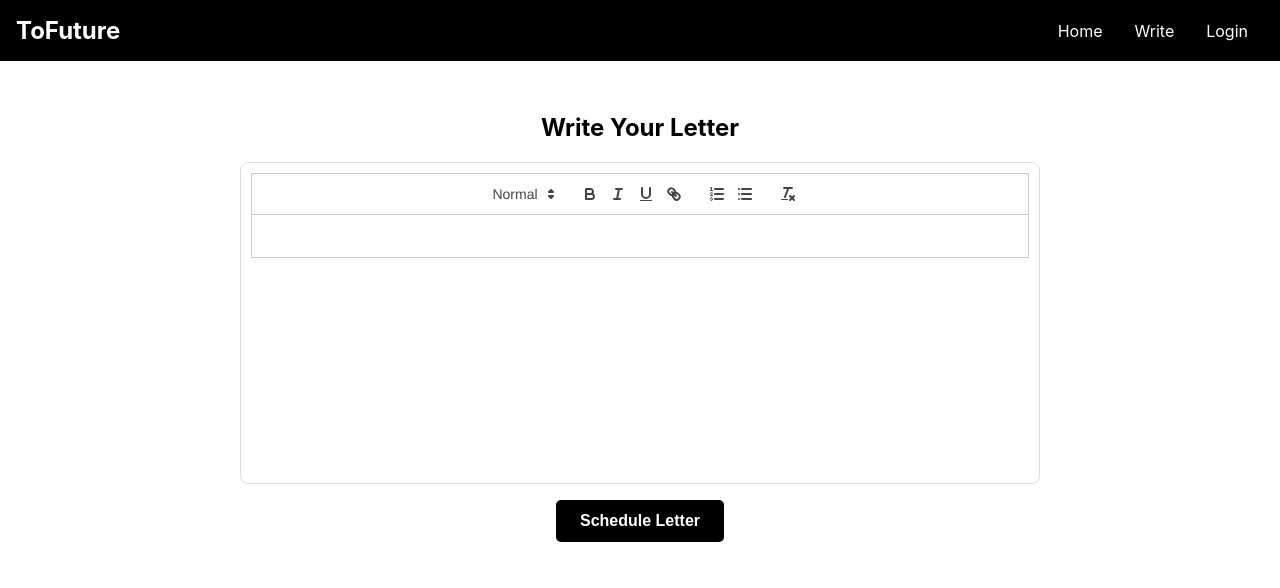
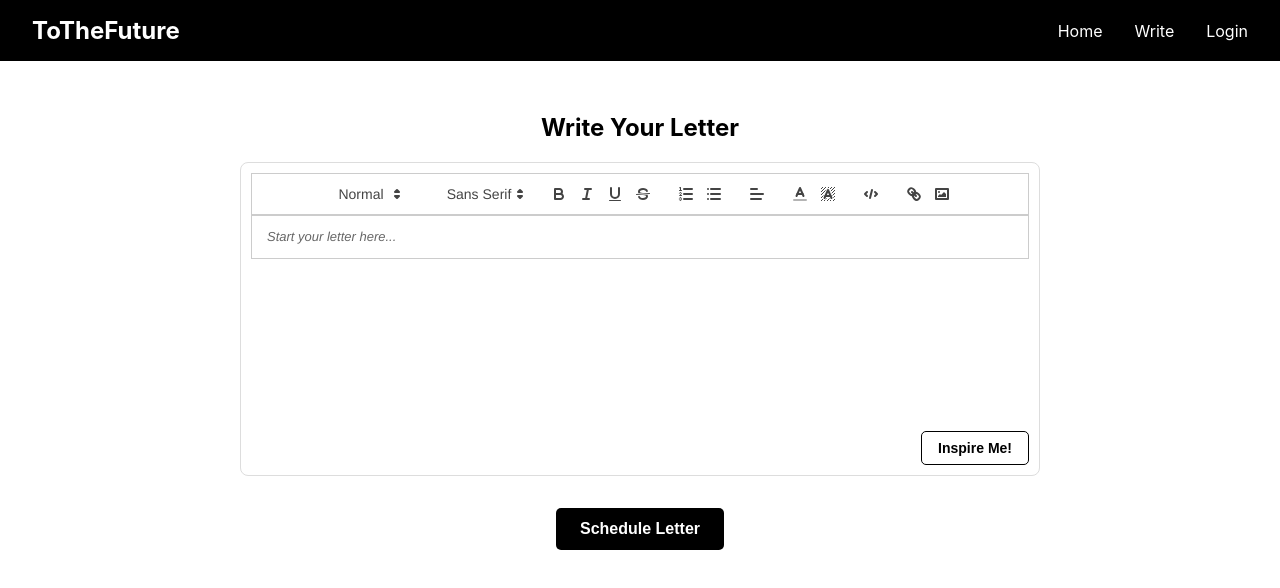
Before and after one commit to Abee04/timecapsule-new, a React (Create React App) app: page /message in a window 1280 px wide. Shown: the top 588 px of the page. Built offline with nearby package versions, Linux system fonts and the light colour scheme; no server answers.

Commit message:
changed the UI of Message and Write page

```diff
--- a/src/components/Home.js
+++ b/src/components/Home.js
@@ -1,12 +1,12 @@
 import React from 'react';
 import { Link } from 'react-router-dom';
-import backgroundImage from '../assets/time1.jpg'; // Path to your image
+import backgroundImage from '../assets/Story.jpg'; // Path to your image
 
 const Home = ({ user }) => {
   return (
     <div style={styles.home}>
       <div style={styles.overlay}>
-        <h1 style={styles.title}>Welcome to ToFuture</h1>
+        <h1 style={styles.title}>Welcome to ToTheFuture</h1>
         <p style={styles.description}>
           Ready to time capsule your messages? <br />
           Let your words travel through time, start your journey with ToFuture today! <br />
--- a/src/components/Login.js
+++ b/src/components/Login.js
@@ -1,7 +1,7 @@
 import React, { useState } from 'react';
 import { signInWithGoogle } from '../firebase';
 import { useNavigate } from 'react-router-dom';
-import timeImage from '../assets/time1.jpg';
+import timeImage from '../assets/Story.jpg';
 
 const Login = () => {
   const [isSigningIn, setIsSigningIn] = useState(false); // Track signing-in status
--- a/src/components/Message.js
+++ b/src/components/Message.js
@@ -1,39 +1,125 @@
-import React, { useState } from 'react';
-import ReactQuill from 'react-quill';
-import 'react-quill/dist/quill.snow.css'; // Import the styles for ReactQuill
-import { useNavigate } from 'react-router-dom';
+import React, { useState } from "react";
+import ReactQuill, { Quill } from "react-quill";
+import "react-quill/dist/quill.snow.css";
+import { useNavigate } from "react-router-dom";
+
+// Custom Toolbar with tooltips
+const CustomToolbar = () => (
+  <div id="toolbar">
+    {/* Headings */}
+    <span className="ql-formats">
+      <select className="ql-header" defaultValue="" title="Heading">
+        <option value="">Normal</option>
+        <option value="1">Heading 1</option>
+        <option value="2">Heading 2</option>
+        <option value="3">Heading 3</option>
+        <option value="4">Heading 4</option>
+        <option value="5">Heading 5</option>
+        <option value="6">Heading 6</option>
+      </select>
+    </span>
+    {/* Font Families */}
+    <span className="ql-formats">
+      <select className="ql-font" defaultValue="" title="Font Family">
+        <option value="sans-serif">Sans Serif</option>
+        <option value="serif">Serif</option>
+        <option value="monospace">Monospace</option>
+      </select>
+    </span>
+
+    {/* Text Formatting */}
+    <span className="ql-formats">
+      <button className="ql-bold" title="Bold"></button>
+      <button className="ql-italic" title="Italic"></button>
+      <button className="ql-underline" title="Underline"></button>
+      <button className="ql-strike" title="Strikethrough"></button>
+    </span>
+
+    {/* Lists */}
+    <span className="ql-formats">
+      <button className="ql-list" value="ordered" title="Ordered List"></button>
+      <button className="ql-list" value="bullet" title="Bullet List"></button>
+    </span>
+
+    {/* Alignment */}
+    <span className="ql-formats">
+      <select className="ql-align" defaultValue="" title="Text Alignment">
+        <option></option>
+        <option value="center">Center</option>
+        <option value="right">Right</option>
+        <option value="justify">Justify</option>
+      </select>
+    </span>
+
+     {/* Colors */}
+     <span className="ql-formats">
+      <button className="ql-color" title="Text Color"></button>
+      <button className="ql-background" title="Text Background Color"></button>
+    </span>
+
+    {/* Quotes */}
+    <span className="ql-formats">
+      <button className="ql-code-block" title="Code Block"></button>
+    </span>
+
+
+    {/* Links and Images */}
+    <span className="ql-formats">
+      <button className="ql-link" title="Insert Link"></button>
+      <button className="ql-image" title="Insert Image"></button>
+    </span>
+  </div>
+);
 
 const Message = () => {
-  const [message, setMessage] = useState('');
+  const [message, setMessage] = useState(""); // State for message
   const navigate = useNavigate();
 
   const handleSubmit = (e) => {
     e.preventDefault();
 
-    if (!message) {
-      alert('Please write your message!');
+    if (!message.trim()) {
+      alert("Please write your message!");
       return;
     }
 
-    // Navigate to Write.js with the message data
-    navigate('/write', {
-      state: {
-        message, // Pass the message to Write.js
-      },
+    // Navigate to another page with message data
+    navigate("/write", {
+      state: { message },
     });
+  };
+
+  const handleInspireMe = () => {
+    setMessage(
+      `<p><strong>Dear Future Me,</strong></p><p>I hope this message finds you well. Here's what I want to remind you of today:</p>`
+    );
   };
 
   return (
     <div style={styles.container}>
       <h2>Write Your Letter</h2>
+
       <div style={styles.editorContainer}>
+        {/* Custom Toolbar */}
+        <CustomToolbar />
+
+        {/* ReactQuill Editor */}
         <ReactQuill
           value={message}
           onChange={setMessage}
           theme="snow"
+          modules={Message.modules}
+          placeholder="Start your letter here..."
           style={styles.editor}
         />
+
+        {/* Inspire Me Button */}
+        <button onClick={handleInspireMe} style={styles.inspireButton}>
+          Inspire Me!
+        </button>
       </div>
+
+      {/* Submit Button */}
       <button onClick={handleSubmit} style={styles.button}>
         Schedule Letter
       </button>
@@ -41,32 +127,56 @@ const Message = () => {
   );
 };
 
-// Styles for the Message page
+// Quill Toolbar Modules
+Message.modules = {
+  toolbar: {
+    container: "#toolbar", // Use custom toolbar
+  },
+};
+
+// Styles
 const styles = {
   container: {
-    padding: '2rem',
-    maxWidth: '800px',
-    margin: 'auto',
-    textAlign: 'center',
+    padding: "2rem",
+    maxWidth: "800px",
+    margin: "auto",
+    textAlign: "center",
   },
   editorContainer: {
-    marginBottom: '1rem',
-    border: '1px solid #ddd',
-    borderRadius: '8px',
-    padding: '10px',
+    position: "relative",
+    border: "1px solid #ddd",
+    borderRadius: "8px",
+    padding: "10px",
+    marginBottom: "1rem",
   },
   editor: {
-    minHeight: '300px',
+    minHeight: "250px",
+    fontSize: "1rem",
   },
   button: {
-    backgroundColor: '#000',
-    color: 'white',
-    padding: '0.75rem 1.5rem',
-    border: 'none',
+    backgroundColor: "#000",
+    color: "white",
+    padding: "0.75rem 1.5rem",
+    border: "none",
+    borderRadius: "5px",
+    fontSize: "1rem",
+    cursor: "pointer",
+    fontWeight: "bold",
+    marginTop: "1rem",
+  },
+  inspireButton: {
+    position: "absolute",
+    bottom: "10px",
+    right: "10px",
+    color: '#000', // White text for logout button
+    background: 'transparent', // Transparent background
+    border: '1px solid #000', // White border
     borderRadius: '5px',
-    fontSize: '1rem',
+    padding: '0.5rem 1rem',
     cursor: 'pointer',
-    fontWeight: 'bold',
+    fontSize: '14px',
+    transition: 'all 0.3s ease',
+    fontWeight: "bold",
   },
 };
 
--- a/src/components/Navbar.js
+++ b/src/components/Navbar.js
@@ -5,7 +5,7 @@ import { logout } from '../firebase';
 const Navbar = ({ user }) => {
   return (
     <nav style={styles.navbar}>
-      <h1 style={styles.logo}>ToFuture</h1>
+      <Link to="/" style={styles.link}><h1 style={styles.logo}>ToTheFuture</h1></Link>
       <div>
         <Link to="/" style={styles.link}>Home</Link>
         <Link to="/message" style={styles.link}>Write</Link>
--- a/src/components/Write.js
+++ b/src/components/Write.js
@@ -46,7 +46,7 @@ const Write = () => {
 
   return (
     <div style={styles.pageContainer}>
-      <div style={{ ...styles.background, backgroundImage: `url(${timeImage})` }}></div>
+      <div style={{ ...styles.background }}></div>
       <div style={styles.formContainer}>
         <h2 style={styles.heading}>Get Started</h2>
         <form onSubmit={handleSubmit} style={styles.form}>
```
Also changed, not shown: src/assets/Story.jpg.
